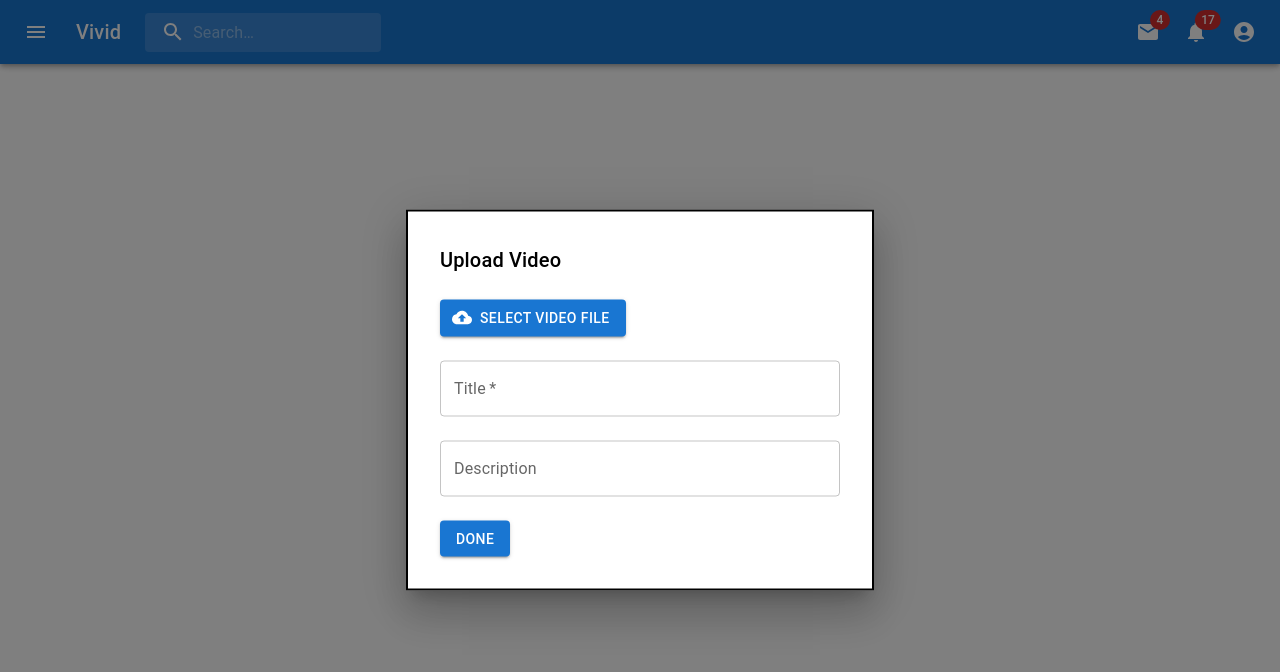
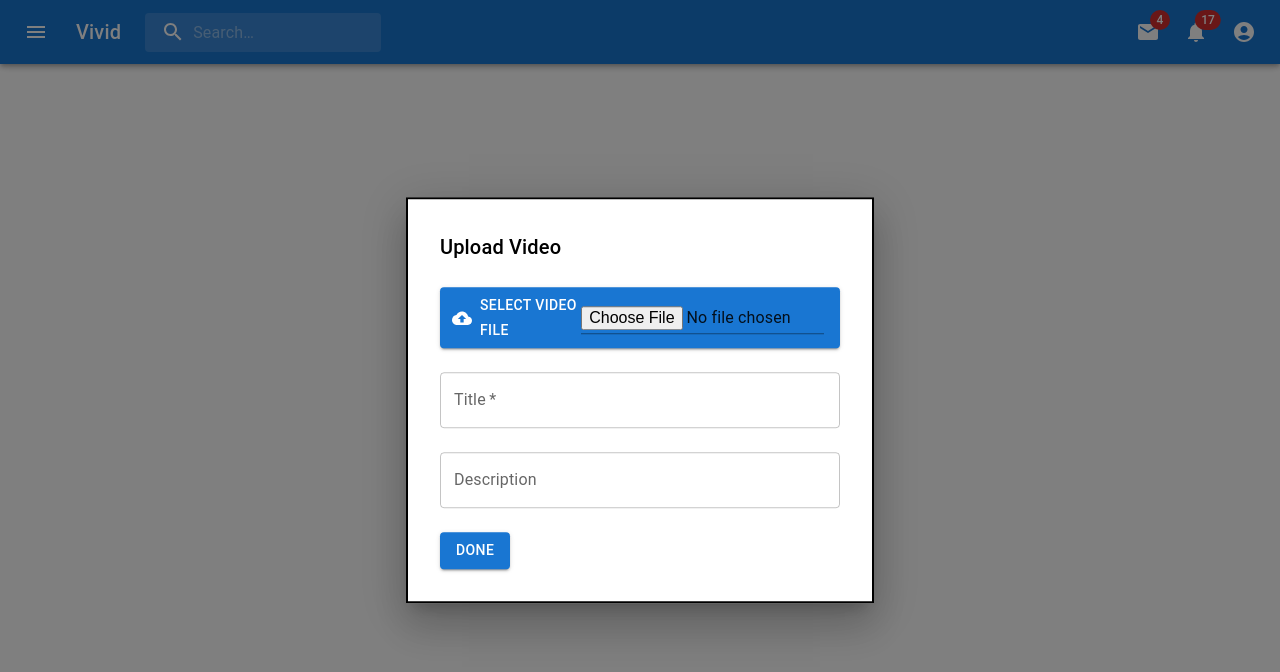
Before and after one commit to iroNomad/vivid-frontend, a React (Vite) app: page /mypage in a window 1280 px wide. Both pictures are taken after a click on the button "UPLOAD VIDEO". Shown: the top 672 px of the page. Built offline with nearby package versions, Linux system fonts and the light colour scheme.

Commit message:
파일 업로드 기능 구현

```diff
--- a/src/pages/MyPage.jsx
+++ b/src/pages/MyPage.jsx
@@ -1,12 +1,20 @@
 // import React from 'react';
-import * as React from 'react';
-import Box from '@mui/material/Box';
-import Button from '@mui/material/Button';
-import Typography from '@mui/material/Typography';
-import Modal from '@mui/material/Modal';
-import TextField from '@mui/material/TextField';
+import React, { useState } from "react";
+import {Button, Modal, Box, Typography, TextField, Input} from "@mui/material";
 import { styled } from '@mui/material/styles';
 import CloudUploadIcon from '@mui/icons-material/CloudUpload';
+
+const VisuallyHiddenInput = styled('input')({
+    clip: 'rect(0 0 0 0)',
+    clipPath: 'inset(50%)',
+    height: 1,
+    overflow: 'hidden',
+    position: 'absolute',
+    bottom: 0,
+    left: 0,
+    whiteSpace: 'nowrap',
+    width: 1,
+});
 
 const style = {
     position: 'absolute',
@@ -21,38 +29,52 @@ const style = {
     color: 'black',
 };
 
-const VisuallyHiddenInput = styled('input')({
-    clip: 'rect(0 0 0 0)',
-    clipPath: 'inset(50%)',
-    height: 1,
-    overflow: 'hidden',
-    position: 'absolute',
-    bottom: 0,
-    left: 0,
-    whiteSpace: 'nowrap',
-    width: 1,
-});
-
 function MyPage() {
     const [open, setOpen] = React.useState(false);
     const handleOpen = () => setOpen(true);
     const handleClose = () => setOpen(false);
-    const[title, setTitle] = React.useState('');
-    const[description, setDescription] = React.useState('');
-    const handleUpload = event => {
-        event.preventDefault();
-        const video = {title, description}
-        console.log('video - ', video);
+    const [title, setTitle] = React.useState('');
+    const [description, setDescription] = React.useState('');
+    const [selectedFile, setSelectedFile] = useState(null);
 
-        fetch("http://localhost:8080/upload", {
-            method: 'POST',
-            headers: {"content-type": "application/json"},
-            body: JSON.stringify(video),
+    // Handle file selection
+    const handleFileChange = (event) => {
+        const file = event.target.files[0]; // Get the first selected file
+        if (file) {
+            setSelectedFile(file);
+            console.log("Selected file:", file);
+        }
+    };
+
+    // Handle file upload
+    const handleUpload = async () => {
+        if (!selectedFile) {
+            alert("Please select a video file first!");
+            return;
+        }
+
+        const formData = new FormData();
+        formData.append("title", title);
+        formData.append("description", description);
+        formData.append("file", selectedFile); // Append video file
+
+        try {
+            const response = await fetch("http://localhost:8080/upload", {
+                method: "POST",
+                body: formData,
+            });
+
+            if (response.ok) {
+                alert("Video uploaded successfully!");
+                handleClose(); // Close the modal after upload
+            } else {
+                alert("Upload failed!");
             }
-        ).then(()=>{
-            console.log('video uploaded');
-        })
-    }
+        } catch (error) {
+            console.error("Error uploading video:", error);
+            alert("Upload error!");
+        }
+    };
 
     return (
         <div>
@@ -76,9 +98,9 @@ function MyPage() {
                         startIcon={<CloudUploadIcon />}
                     >
                         Select video file
-                        <VisuallyHiddenInput
+                        <Input
                             type="file"
-                            onChange={(event) => console.log(event.target.files)}
+                            onChange={handleFileChange}
                             multiple
                         />
                     </Button>
```
